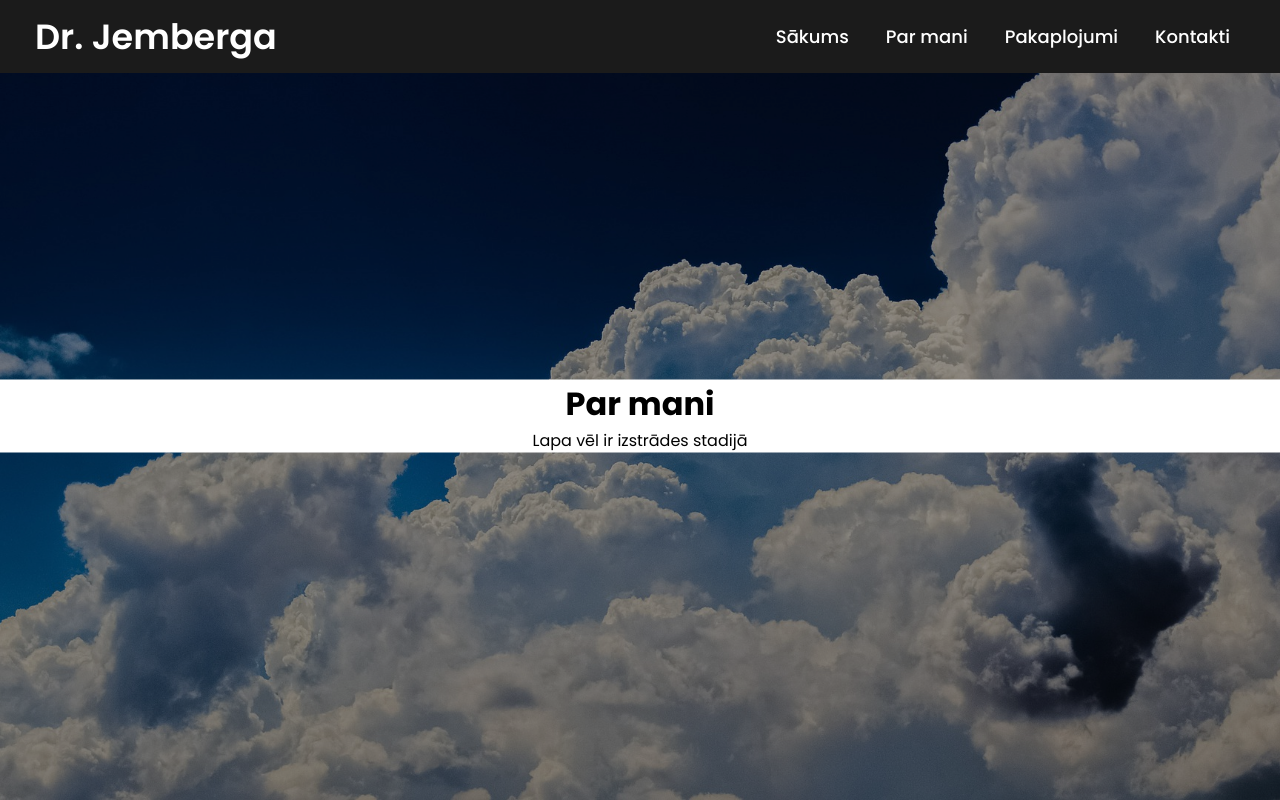
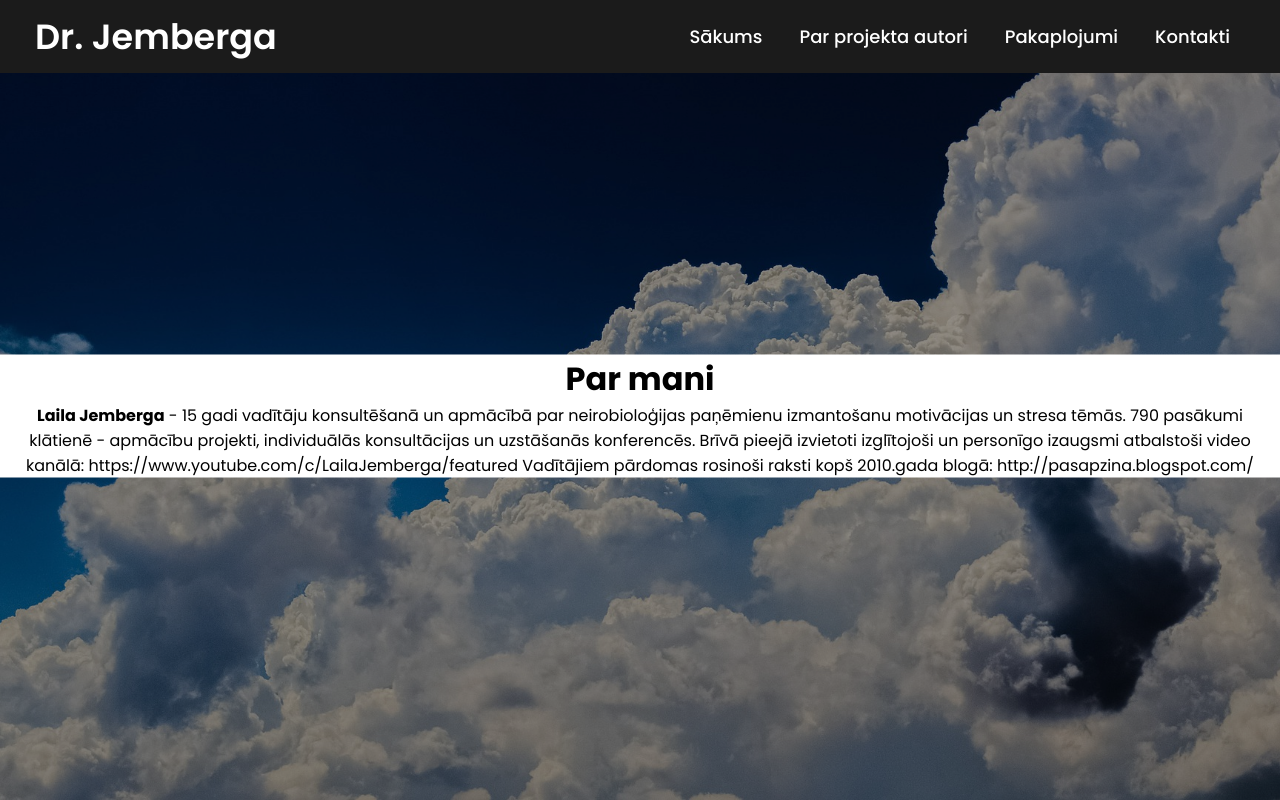
Before and after one commit to DanielsHeincis/lailajemberga-web, a plain HTML site: page about_me.html in a window 1280 px wide. Drawn offline with Linux system fonts and the light colour scheme.

Commit message:
Content update

```diff
--- a/about_me.html
+++ b/about_me.html
@@ -15,7 +15,7 @@
       </div>
       <ul>
         <li><a href="https://danielsheincis.github.io/lailajemberga-web/index.html">Sākums</a></li>
-        <li><a href="https://danielsheincis.github.io/lailajemberga-web/about_me.html">Par mani</a></li>
+        <li><a href="https://danielsheincis.github.io/lailajemberga-web/about_me.html">Par projekta autori</a></li>
         <li><a href="https://danielsheincis.github.io/lailajemberga-web/services.html">Pakaplojumi</a></li>
         <li><a href="https://danielsheincis.github.io/lailajemberga-web/contacts.html">Kontakti</a></li>
       </ul>
@@ -25,8 +25,10 @@
   <div class="center" style="background: white">
     <h1>Par mani</h1>
       <div>
-      <p>Lapa vēl ir izstrādes stadijā</p>
-
+        <p><b>Laila Jemberga</b> - 15 gadi vadītāju konsultēšanā un apmācībā par neirobioloģijas paņēmienu izmantošanu motivācijas un stresa tēmās.
+                            790 pasākumi klātienē - apmācību projekti, individuālās konsultācijas un uzstāšanās konferencēs.
+                            Brīvā pieejā izvietoti izglītojoši un personīgo izaugsmi atbalstoši video                kanālā: https://www.youtube.com/c/LailaJemberga/featured
+                            Vadītājiem pārdomas rosinoši raksti kopš 2010.gada blogā: http://pasapzina.blogspot.com/  </p>
       </div>
     </div>
 
```
